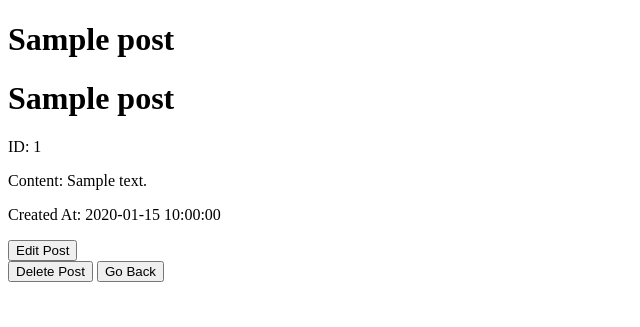
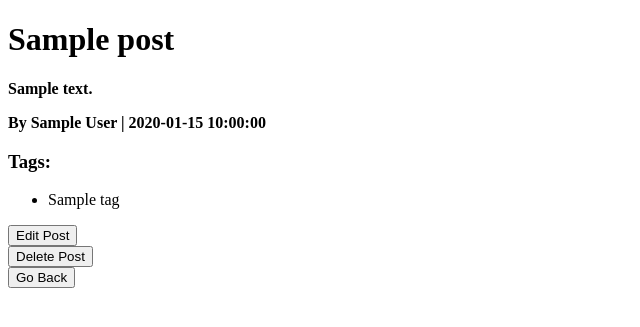
Before and after one commit to Shayne0312/School, a Flask app: page /posts/1 in a window 1280 px wide. Shown: the top 327 px of the page, without its empty margins (0-640 px from the left). Run offline with Flask 3, Linux system fonts and the light colour scheme; tables that the repository leaves empty hold one stand-in row (values such as "Sample post").

Commit message:
added blogly3

```diff
--- a/flask-blogly/app.py
+++ b/flask-blogly/app.py
@@ -1,5 +1,5 @@
 from flask import Flask, request, render_template, redirect
-from models import db, connect_db, User, Post
+from models import db, connect_db, User, Post, Tag
 from datetime import datetime
 
 app = Flask(__name__)
@@ -15,6 +15,7 @@ with app.app_context():
     connect_db(app)
     db.create_all()
 
+# ************************************USER**************************************
 @app.route('/')
 def home():
     """Home page"""
@@ -26,12 +27,10 @@ def create_user():
     first_name = request.form["first_name"]
     last_name = request.form["last_name"]
     url = request.form["URL"]
-
     new_user = User(first_name=first_name, last_name=last_name, image_url=url)
     db.session.add(new_user)
     db.session.commit()
-
-    return redirect(f'/{new_user.id}')
+    return redirect(f'/users/{new_user.id}')
 
 @app.route('/users', methods=["GET"])
 def list_users():
@@ -39,11 +38,12 @@ def list_users():
     users = User.query.all()
     return render_template('list.html', users=users)
 
-@app.route("/<int:user_id>")
+@app.route("/users/<int:user_id>")
 def show_user(user_id):
     """Show details about a single user"""
     user = User.query.get_or_404(user_id)
-    return render_template("details.html", user=user)
+    tags = Tag.query.filter_by(user_id=user_id).all()
+    return render_template("user_details.html", user=user, tags=tags)
 
 @app.route('/users/<int:user_id>/edit', methods=['GET', 'POST'])
 def edit_user(user_id):
@@ -51,15 +51,23 @@ def edit_user(user_id):
     user = User.query.get_or_404(user_id)
 
     if request.method == 'POST':
-        # Process the form data and update the user's information
         user.first_name = request.form['first_name']
         user.last_name = request.form['last_name']
         user.image_url = request.form['image_url']
         db.session.commit()
-
-        return redirect('/users')  # Update the redirect URL
+        return redirect('/users')
 
     return render_template('edit_user.html', user=user)
+
+@app.route('/users/<int:user_id>/update', methods=['POST'])
+def update_user(user_id):
+    """Update user information"""
+    user = User.query.get_or_404(user_id)
+    user.first_name = request.form['first_name']
+    user.last_name = request.form['last_name']
+    user.image_url = request.form['image_url']
+    db.session.commit()
+    return redirect(f'/users/{user_id}')
 
 @app.route('/users/<int:user_id>/delete', methods=['POST'])
 def delete_user(user_id):
@@ -67,50 +75,36 @@ def delete_user(user_id):
     user = User.query.get_or_404(user_id)
     db.session.delete(user)
     db.session.commit()
-
-    return redirect('/users')  # Update the redirect URL
-
-@app.route('/users/<int:user_id>/update', methods=['POST'])
-def update_user(user_id):
-    """Update user information"""
-    user = User.query.get_or_404(user_id)
-
-    if request.method == 'POST':
-        # Process the form data and update the user's information
-        user.first_name = request.form['first_name']
-        user.last_name = request.form['last_name']
-        user.image_url = request.form['image_url']
-        db.session.commit()
-
-        return redirect('/users')  # Update the redirect URL
-
-    return redirect('{{user_id}')  # Redirect to home page if not a POST request
+    return redirect('/users')
 
 @app.route('/new_user')
 def new_user():
-    """Render the new user form"""
+    """Show the form to add a new user"""
     return render_template('new_user.html')
 
-@app.route('/users/<int:user_id>/post')
-def new_post(user_id):
-    """Render the new post form"""
-    return render_template('post.html', user_id=user_id)
-
+# ************************************POST**************************************
 @app.route('/users/<int:user_id>/post', methods=['GET', 'POST'])
 def create_post(user_id):
     """Create a new post"""
+    user = User.query.get_or_404(user_id)
+    tags = Tag.query.filter_by(user_id=user_id).all()  # Get all tags for the user
+
     if request.method == 'POST':
         title = request.form["title"]
         content = request.form["content"]
-        created_at = datetime.utcnow()  # Get the current date and time
+        created_at = datetime.utcnow()
+        new_post = Post(title=title, content=content, created_at=created_at, user_id=user_id)
 
-        new_post = Post(title=title, content=content, created_at=created_at, user_id=user_id)
+        # Process the selected tags
+        for tag in tags:
+            if str(tag.id) in request.form.getlist('tags'):
+                new_post.tags.append(tag)
+
         db.session.add(new_post)
         db.session.commit()
-
-        return redirect(f'/{user_id}')
+        return redirect(f'/users/{user_id}')
     else:
-        return render_template('post.html', user_id=user_id)
+        return render_template('new_post.html', user_id=user_id, tags=tags)
 
 @app.route('/posts/<int:post_id>')
 def show_post(post_id):
@@ -122,16 +116,24 @@ def show_post(post_id):
 def edit_post(user_id, post_id):
     """Edit a post"""
     post = Post.query.get_or_404(post_id)
+    tags = Tag.query.filter_by(user_id=user_id).all()  # Get all tags for the user
 
     if request.method == 'POST':
-        # Process the form data and update the post
-        post.title = request.form['title']
-        post.content = request.form['content']
+        if 'title' in request.form:
+            post.title = request.form['title']
+        if 'content' in request.form:
+            post.content = request.form['content']
+
+        # Clear existing tags and add the selected ones
+        post.tags.clear()
+        for tag in tags:
+            if str(tag.id) in request.form.getlist('tags'):
+                post.tags.append(tag)
+
         db.session.commit()
-
-        return redirect(f'/{user_id}')
-
-    return render_template('edit_post.html', post=post)
+        return redirect(f'/posts/{post_id}')
+    else:
+        return render_template('edit_post.html', post=post, tags=tags)
 
 @app.route('/users/<int:user_id>/posts/<int:post_id>/delete', methods=['POST'])
 def delete_post(user_id, post_id):
@@ -139,8 +141,91 @@ def delete_post(user_id, post_id):
     post = Post.query.get_or_404(post_id)
     db.session.delete(post)
     db.session.commit()
+    return redirect(f'/users/{user_id}')
 
-    return redirect(f'/{user_id}')
+# ************************************TAG**************************************
+
+@app.route('/tags/<int:tag_id>')
+def show_tag(tag_id):
+    """Show details of a tag"""
+    tag = Tag.query.get_or_404(tag_id)
+    user = User.query.get_or_404(tag.user_id)  # Get the associated user
+    return render_template('tag_details.html', tag=tag, user=user)
+
+@app.route('/users/<int:user_id>/add_tags', methods=['GET', 'POST'])
+def add_tags(user_id):
+    """Add tags for a user"""
+    user = User.query.get_or_404(user_id)
+
+    if request.method == 'POST':
+        # Process the form submission
+        tag_name = request.form['tag_name']
+        new_tag = Tag(name=tag_name, user_id=user_id)
+        db.session.add(new_tag)
+        db.session.commit()
+        return redirect(request.referrer)
+    else:
+        # Render the form
+        tags = Tag.query.filter_by(user_id=user_id).all()
+        return render_template('add_tags.html', user=user, tags=tags)
+
+@app.route('/tags/new')
+def new_tag():
+    """Show the form to add a new tag"""
+    return render_template('new_tag.html')
+
+@app.route('/tags', methods=['POST'])
+def create_tag():
+    """Create a new tag"""
+    name = request.form['name']
+    new_tag = Tag(name=name)
+    db.session.add(new_tag)
+    db.session.commit()
+    return redirect('/tags')
+
+@app.route('/tags/<int:tag_id>/edit', methods=['POST'])
+def update_tag(tag_id):
+    """Update a tag"""
+    tag = Tag.query.get_or_404(tag_id)
+    tag.name = request.form['name']
+    db.session.commit()
+    return redirect(f'/tags/{tag_id}')
+
+@app.route('/tags/<int:tag_id>/edit', methods=['GET', 'POST'])
+def edit_tag(tag_id):
+    """Edit a tag"""
+    tag = Tag.query.get_or_404(tag_id)
+
+    if request.method == 'POST':
+        tag.name = request.form['name']
+        db.session.commit()
+        return redirect(f'/tags/{tag_id}')
+
+    return render_template('edit_tags.html', tag=tag)
+
+@app.route('/users/<int:user_id>/edit_tags', methods=['GET', 'POST'])
+def edit_tags(user_id):
+    """Edit tags for a user"""
+    user = User.query.get_or_404(user_id)
+    tags = Tag.query.filter_by(user_id=user_id).all()
+
+    if request.method == 'POST':
+        # Process the form submission
+        for tag in tags:
+            tag_name = request.form.get(f'tag_{tag.id}')
+            tag.name = tag_name
+            db.session.commit()
+        return redirect(f'/users/{user_id}')
+    else:
+        return render_template('edit_tags.html', user=user, tags=tags)
+
+@app.route('/tags/<int:tag_id>/delete', methods=['GET', 'POST'])
+def delete_tag(tag_id):
+    """Delete a tag"""
+    tag = Tag.query.get_or_404(tag_id)
+    db.session.delete(tag)
+    db.session.commit()
+    return redirect(f'/users/{tag.user_id}/add_tags')
 
 if __name__ == '__main__':
     app.run(debug=True)
--- a/flask-blogly/templates/edit_user.html
+++ b/flask-blogly/templates/edit_user.html
@@ -5,8 +5,6 @@
 {% endblock %}
 
 {% block content %}
-  <h1>Edit User</h1>
-
   <form id="updateUserForm" method="POST" action="/users/{{ user.id }}/update">
     <label for="first_name">First Name:</label>
     <input type="text" name="first_name" value="{{ user.first_name }}" required>
@@ -18,7 +16,7 @@
     <input type="text" name="image_url" value="{{ user.image_url }}" required>
     <br>
     <button type="submit">Update User</button>
-    <button onclick="window.location.href='/users/{user_id}'">Cancel</button>
+    <button onclick="window.location.href='/users/{{ user.id }}'">Cancel</button>
   </form>
 
   <h2>Delete User</h2>
--- a/flask-blogly/templates/list.html
+++ b/flask-blogly/templates/list.html
@@ -5,11 +5,10 @@
 {% endblock %}
 
 {% block content %}
-  <h1>Users</h1>
 
   <ul>
     {% for user in users %}
-      <li><a href="/{{ user.id }}">{{ user.first_name }} {{ user.last_name }}</a></li>
+    <li><a href="/users/{{ user.id }}">{{ user.first_name }} {{ user.last_name }}</a></li>
     {% endfor %}
   </ul>
 
@@ -22,4 +21,5 @@
       window.location.href = "/new_user";
     });
   </script>
+
 {% endblock %}
--- a/flask-blogly/templates/new_user.html
+++ b/flask-blogly/templates/new_user.html
@@ -5,8 +5,6 @@
 {% endblock %}
 
 {% block content %}
-  <h1>Add New User</h1>
-
   <form action="/" method="POST">
     <label for="first_name">First Name:</label>
     <input type="text" id="first_name" name="first_name" placeholder="Enter first name" required>
--- a/flask-blogly/templates/post_details.html
+++ b/flask-blogly/templates/post_details.html
@@ -5,18 +5,31 @@
 {% endblock %}
 
 {% block content %}
-  <h1>{{ post.title }}</h1>
+  <div class="post-details">
+    <p><b>{{ post.content }}</b></p>
+    <p class="post-meta"><b>By {{ post.user.first_name }} {{ post.user.last_name }} | {{ post.created_at }}</b></p>
+  </div>
 
-  <p>ID: {{ post.id }}</p>
-  <p>Content: {{ post.content }}</p>
-  <p>Created At: {{ post.created_at }}</p>
+  <div class="tag-block">
+    <h3>Tags:</h3>
+    <ul class="tag-list">
+      {% for tag in post.tags %}
+        <li>{{ tag.name }}</li>
+      {% endfor %}
+    </ul>
+  </div>
 
+  <div class="post-actions">
     <form action="/users/{{ post.user_id }}/posts/{{ post.id }}/edit" method="GET">
       <button type="submit">Edit Post</button>
     </form>
 
     <form action="/users/{{ post.user_id }}/posts/{{ post.id }}/delete" method="POST">
       <button type="submit">Delete Post</button>
-    <button onclick="window.location.href='/users/{{ post.user_id }}/posts/{{ post.id }}'">Go Back</button>
     </form>
+
+    <form action="/users/{{ post.user_id }}" method="GET">
+      <button type="submit">Go Back</button>
+    </form>
+  </div>
 {% endblock %}
```
Also changed, not shown: flask-blogly/app.js (deleted, +0 -25 lines), flask-blogly/models.py (+42 -2 lines), flask-blogly/seed.py (+6 -4 lines), flask-blogly/templates/add_tags.html (added, +22 -0 lines), flask-blogly/templates/edit_post.html (+15 -5 lines), flask-blogly/templates/edit_tags.html (added, +14 -0 lines), flask-blogly/templates/new_post.html (added, +27 -0 lines), flask-blogly/templates/post.html (deleted, +0 -20 lines), flask-blogly/templates/tag_details.html (added, +19 -0 lines), flask-blogly/templates/user_details.html (renamed from flask-blogly/templates/details.html, +1 -7 lines). Lines whose indentation alone changed are shown as unchanged.
